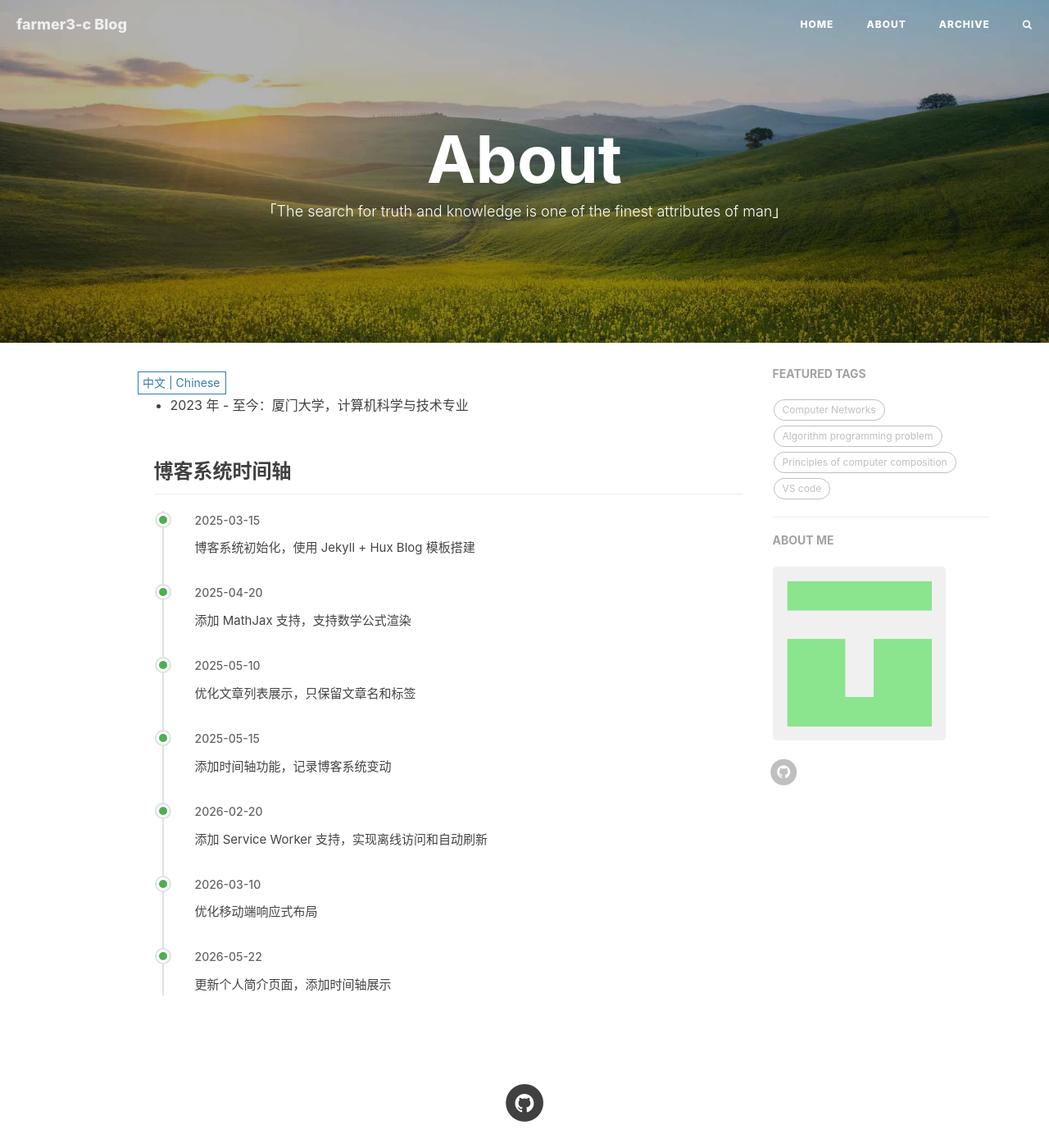
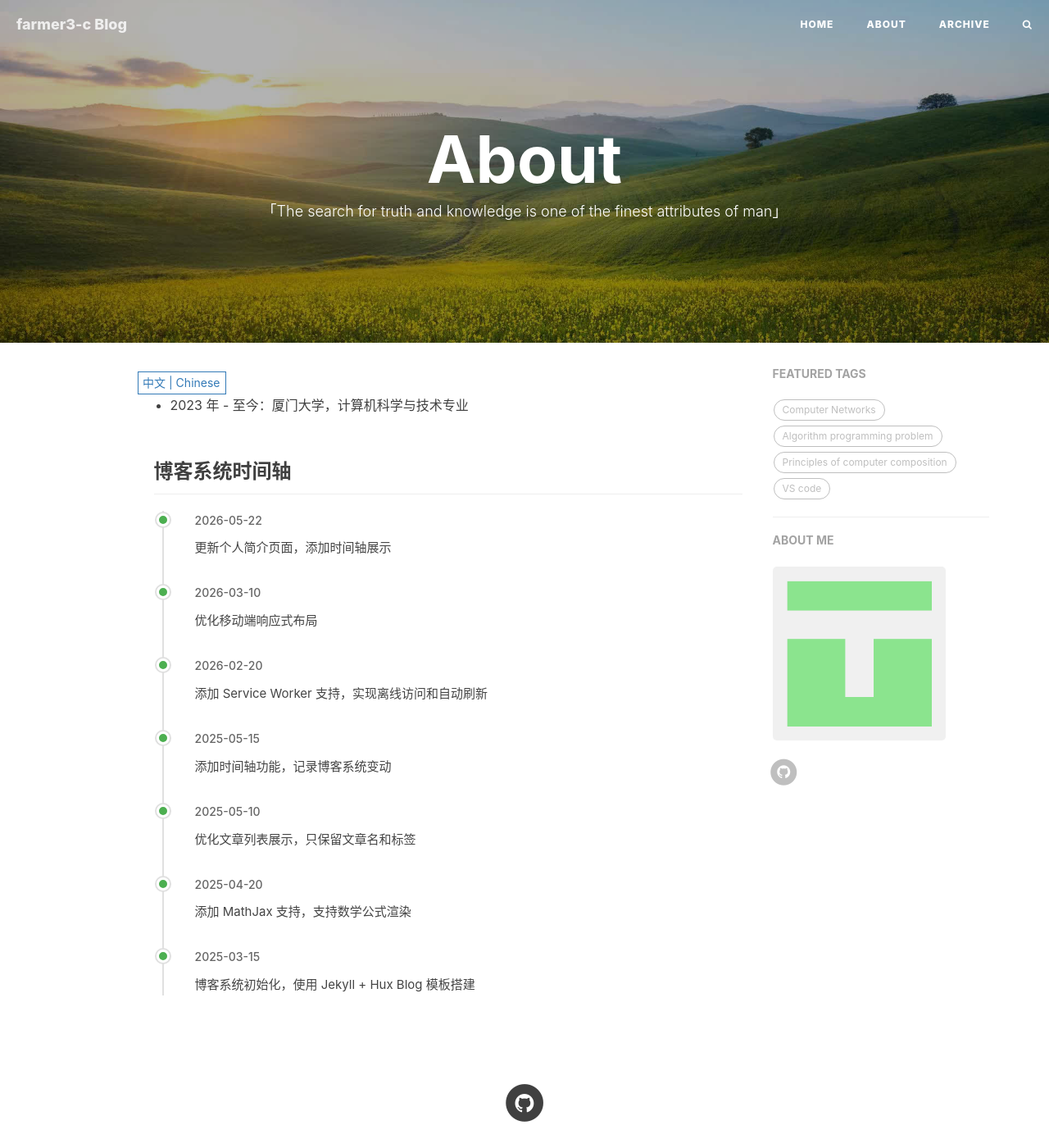
Before and after one commit to farmer3-c/farmer3-c.github.io, a Jekyll site: the page built from about.html, in a window 1280 px wide and 1400 px high. Shown: the whole window at 82% size. Built offline with Jekyll 4.4.1, drawn with Linux system fonts in a browser that asks for light colours; nearby versions of some CDN libraries; comment, search, counter and statistics services are not loaded.

Commit message:
时间轴调整

```diff
--- a/_includes/timeline.html
+++ b/_includes/timeline.html
@@ -1,13 +1,17 @@
 <div class="timeline-container">
   <h3 class="timeline-title">{{ include.title }}</h3>
   <ul class="timeline">
-    {% for item in include.items %}
+    {% for item in include.items reversed %}
     <li class="timeline-item">
       <div class="timeline-dot"></div>
       <div class="timeline-line"></div>
       <div class="timeline-content">
         <span class="timeline-time">{{ item.time }}</span>
+        {% if include.lang %}
+        <div class="timeline-text">{{ item[include.lang] | markdownify }}</div>
+        {% else %}
         <div class="timeline-text">{{ item.content | markdownify }}</div>
+        {% endif %}
       </div>
     </li>
     {% endfor %}
--- a/about.html
+++ b/about.html
@@ -15,21 +15,7 @@ multilingual: true
     {{ about_zh | markdownify }}
 
     <!-- Timeline -->
-    <div class="timeline-container">
-      <h3 class="timeline-title">{{ site.data.timeline.zh.title }}</h3>
-      <ul class="timeline">
-        {% for item in site.data.timeline.zh.items %}
-        <li class="timeline-item">
-          <div class="timeline-dot"></div>
-          <div class="timeline-line"></div>
-          <div class="timeline-content">
-            <span class="timeline-time">{{ item.time }}</span>
-            <div class="timeline-text">{{ item.content }}</div>
-          </div>
-        </li>
-        {% endfor %}
-      </ul>
-    </div>
+    {% include timeline.html title=site.data.timeline.title_zh items=site.data.timeline.items lang="zh" %}
 </div>
 
 <!-- English Version -->
@@ -38,21 +24,7 @@ multilingual: true
     {{ about_en | markdownify }}
 
     <!-- Timeline -->
-    <div class="timeline-container">
-      <h3 class="timeline-title">{{ site.data.timeline.en.title }}</h3>
-      <ul class="timeline">
-        {% for item in site.data.timeline.en.items %}
-        <li class="timeline-item">
-          <div class="timeline-dot"></div>
-          <div class="timeline-line"></div>
-          <div class="timeline-content">
-            <span class="timeline-time">{{ item.time }}</span>
-            <div class="timeline-text">{{ item.content }}</div>
-          </div>
-        </li>
-        {% endfor %}
-      </ul>
-    </div>
+    {% include timeline.html title=site.data.timeline.title_en items=site.data.timeline.items lang="en" %}
 </div>
 
 
```
Also changed, not shown: _data/timeline.yml (+24 -35 lines), 1 other file.
